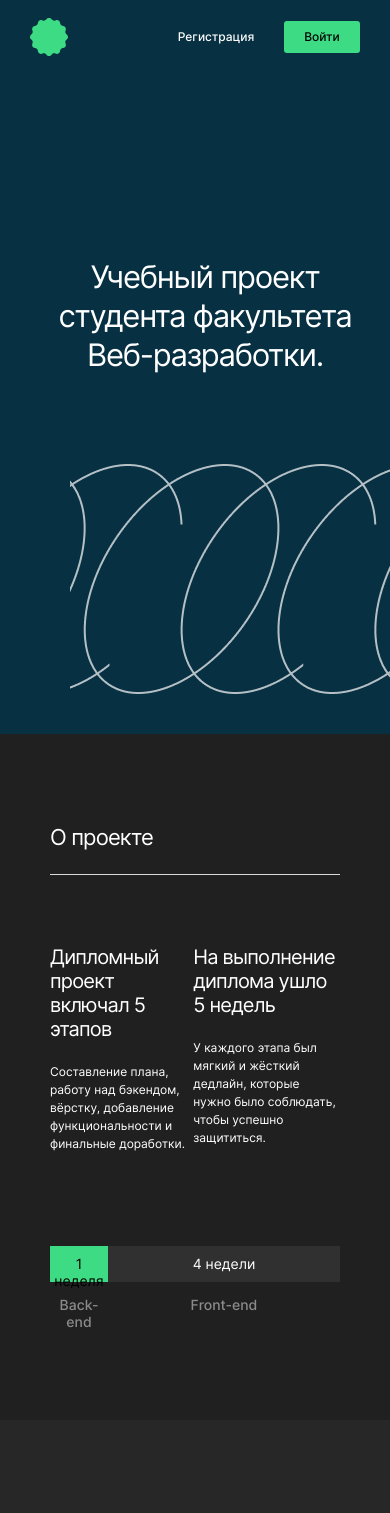
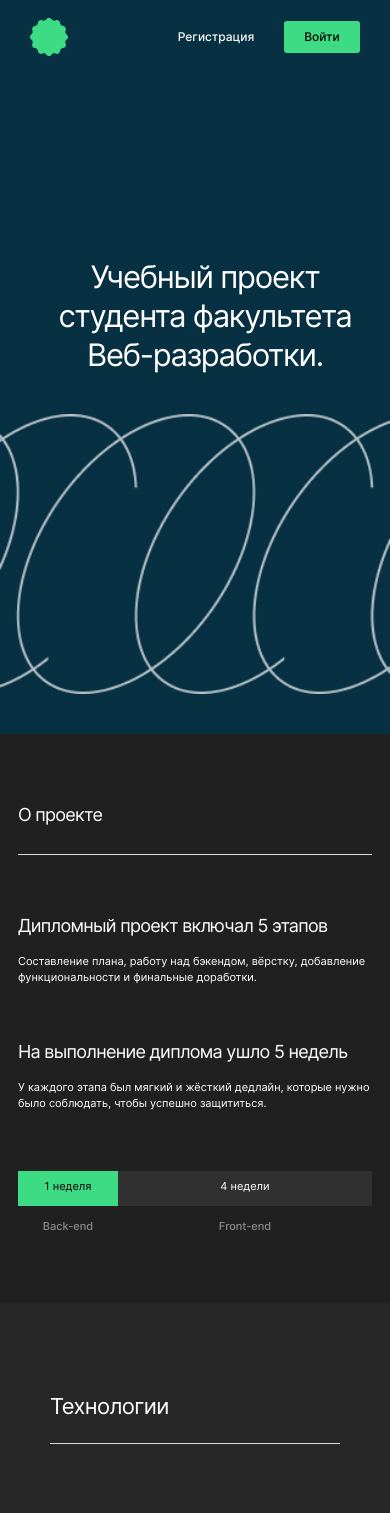
Before and after one commit to Gri25/movies-explorer-frontend, a React (Create React App) app: page / in a window 390 px wide. Shown: the top 1513 px of the page. Built offline with nearby package versions, Linux system fonts and the light colour scheme; the HTML template or start-up script is replaced by a standard one.

Commit message:
fix: исправлены все ошибки второй итерации

```diff
--- a/src/components/Main/AboutProject/AboutProject.css
+++ b/src/components/Main/AboutProject/AboutProject.css
@@ -93,6 +93,7 @@
 
 .about-project__footer-block-left {
   font-family: "Inter", Arial, sans-serif;
+  box-sizing: border-box;
   font-style: normal;
   font-weight: 400;
   font-size: 14px;
@@ -150,6 +151,10 @@
   width: 912px;
 }
 
+.about-project__main-left {
+  margin-right: 20px;
+}
+
 @media screen and (max-width: 768px) {
   .about-project {
     padding: 90px 50px;
@@ -172,9 +177,13 @@
   }
 }
 
-@media screen and (max-width: 320px) {
+@media screen and (max-width: 550px) {
   .about-project {
     padding: 70px 18px;
+  }
+
+  .about-project__main-left {
+    margin-right: 0;
   }
 
   .about-project__header {
--- a/src/components/Main/Promo/Promo.css
+++ b/src/components/Main/Promo/Promo.css
@@ -111,16 +111,18 @@
   }
 
   .promo__image {
-    display: none;
+    display: block;
+    width: 500px;
+    margin: 0;
+    padding: 0;
   }
 
   .promo__image-mini {
     position: absolute;
-    display: block;
+    display: none;
     right: 0;
     bottom: 40px;
   }
-
 }
 
 @media screen and (max-width: 512px) {
@@ -131,6 +133,18 @@
 
   .promo__main {
     width: 100%;
+  }
+
+  .promo__image {
+    display: none;
+  }
+
+  .promo__image-mini {
+    position: absolute;
+    display: block;
+    width: 100%;
+    right: 0;
+    bottom: 40px;
   }
 
 }
--- a/src/components/Main/Techs/Techs.css
+++ b/src/components/Main/Techs/Techs.css
@@ -99,7 +99,7 @@
   }
 }
 
-@media screen and (max-width: 500px) {
+@media screen and (max-width: 767px) {
 
   .techs__main-text {
     width: 270px;
@@ -109,7 +109,6 @@
     padding: 0 53px 0;
     display: grid;
     margin: 0;
-    display: grid;
     grid-template-columns: repeat(auto-fit, minmax(84px, 1fr));
     column-gap: 10px;
     row-gap: 10px;
@@ -125,6 +124,7 @@
 @media screen and (max-width: 320px) {
   .techs {
     padding: 70px 18px;
+    background-color: #202020;
   }
 
   .techs__header {
--- a/src/components/Movies/MoviesCard/MoviesCard.css
+++ b/src/components/Movies/MoviesCard/MoviesCard.css
@@ -2,7 +2,7 @@
   margin: 0;
   display: flex;
   flex-direction: column;
-  min-width: 300px;
+
   max-height: 364px;
   position: relative;
   background-color: #222222;
@@ -12,7 +12,7 @@
 
 .movie-card__image {
   margin: 0;
-  max-width: 364px;
+  width: 100%;
   max-height: 203px;
   border-radius: 10px 10px 0 0;
   height: auto;
@@ -37,7 +37,7 @@
 .movie-card__text {
   margin: 0;
   margin-top: 16px;
-  font-family: "Inter", Arial, sans-serif;
+  font-family: 'Inter';
   font-style: normal;
   font-weight: 500;
   font-size: 13px;
@@ -47,7 +47,7 @@
 
 .movie-card__duration {
   margin: 17px 0 0;
-  font-family: "Inter", Arial, sans-serif;
+  font-family: 'Inter';
   font-style: normal;
   font-weight: 400;
   font-size: 11px;
@@ -120,10 +120,6 @@
     max-height: 237px;
   }
 
-}
-
-@media screen and (max-width: 320px) {
-
   .movie-card__stroke {
     margin-top: 17px;
     margin-right: 18px;
--- a/src/components/Movies/MoviesCardList/MoviesCardList.css
+++ b/src/components/Movies/MoviesCardList/MoviesCardList.css
@@ -19,7 +19,7 @@
 
 }
 
-@media screen and (max-width: 320px) {
+@media screen and (max-width: 380px) {
 
   .movie-cards {
     padding: 40px 10px 26px;
--- a/src/components/Movies/SearchForm/SearchForm.css
+++ b/src/components/Movies/SearchForm/SearchForm.css
@@ -12,6 +12,11 @@
   display: flex;
   justify-content: space-between;
   align-items: center;
+  transition: outline .5s linear;
+}
+
+.search-form__form:hover {
+  outline: 1px solid #4285F4;
 }
 
 .search-form__input {
--- a/src/components/SavedMovies/SavedMoviesCard/SavedMoviesCard.css
+++ b/src/components/SavedMovies/SavedMoviesCard/SavedMoviesCard.css
@@ -2,7 +2,6 @@
   margin: 0;
   display: flex;
   flex-direction: column;
-  min-width: 300px;
   max-height: 364px;
   position: relative;
   background-color: #222222;
@@ -12,7 +11,7 @@
 
 .saved-movie__image {
   margin: 0;
-  max-width: 364px;
+  width: 100%;
   max-height: 203px;
   border-radius: 10px 10px 0 0;
   height: auto;
@@ -123,10 +122,6 @@
     max-height: 237px;
   }
 
-}
-
-@media screen and (max-width: 320px) {
-
   .saved-movie__stroke {
     margin-top: 18.5px;
     margin-right: 21.5px;
--- a/src/components/SavedMovies/SavedMoviesCardList/SavedMoviesCardList.css
+++ b/src/components/SavedMovies/SavedMoviesCardList/SavedMoviesCardList.css
@@ -19,7 +19,7 @@
 
 }
 
-@media screen and (max-width: 320px) {
+@media screen and (max-width: 380px) {
 
   .saved-movies {
     padding: 40px 10px 166px;
```
